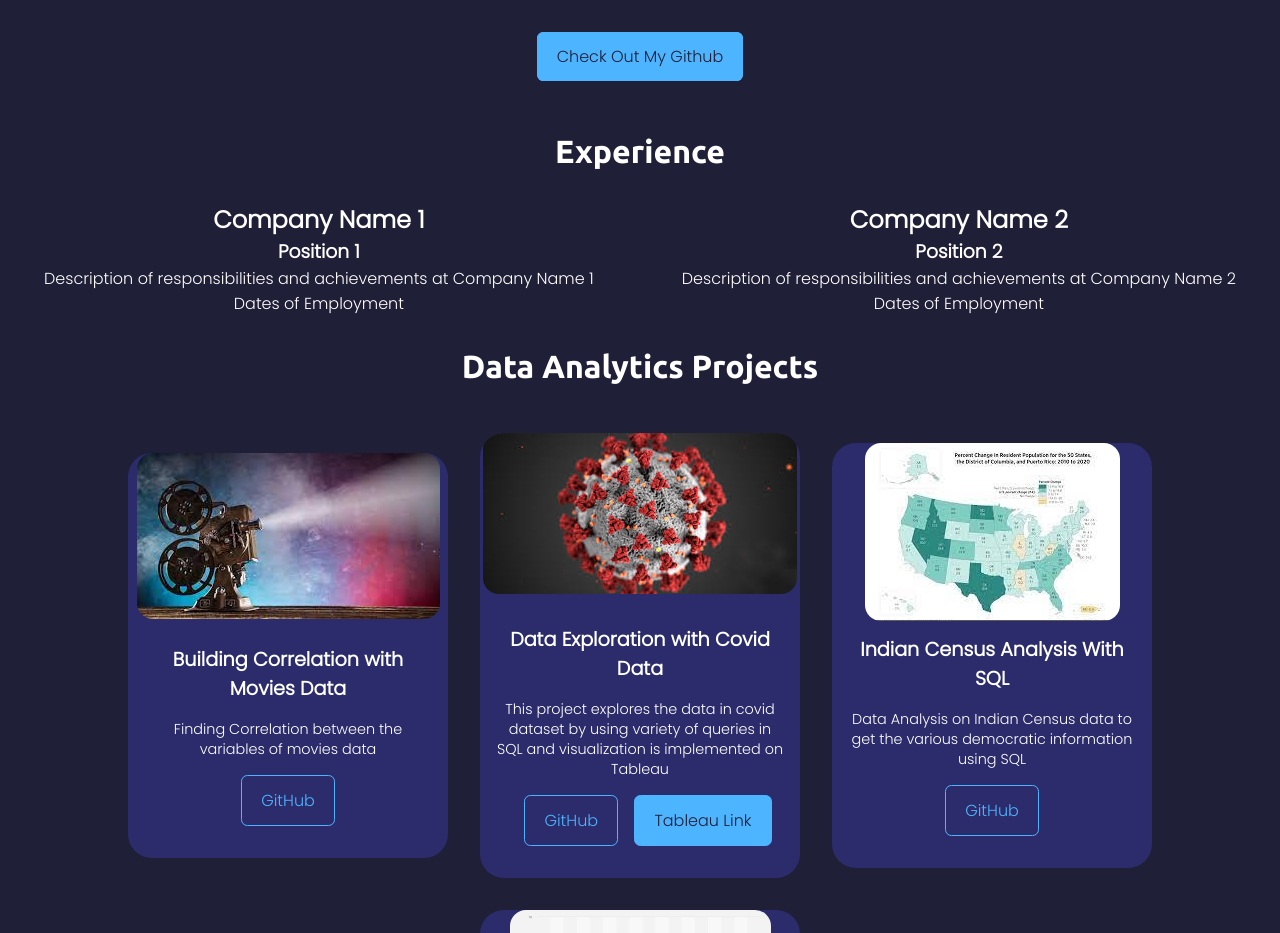
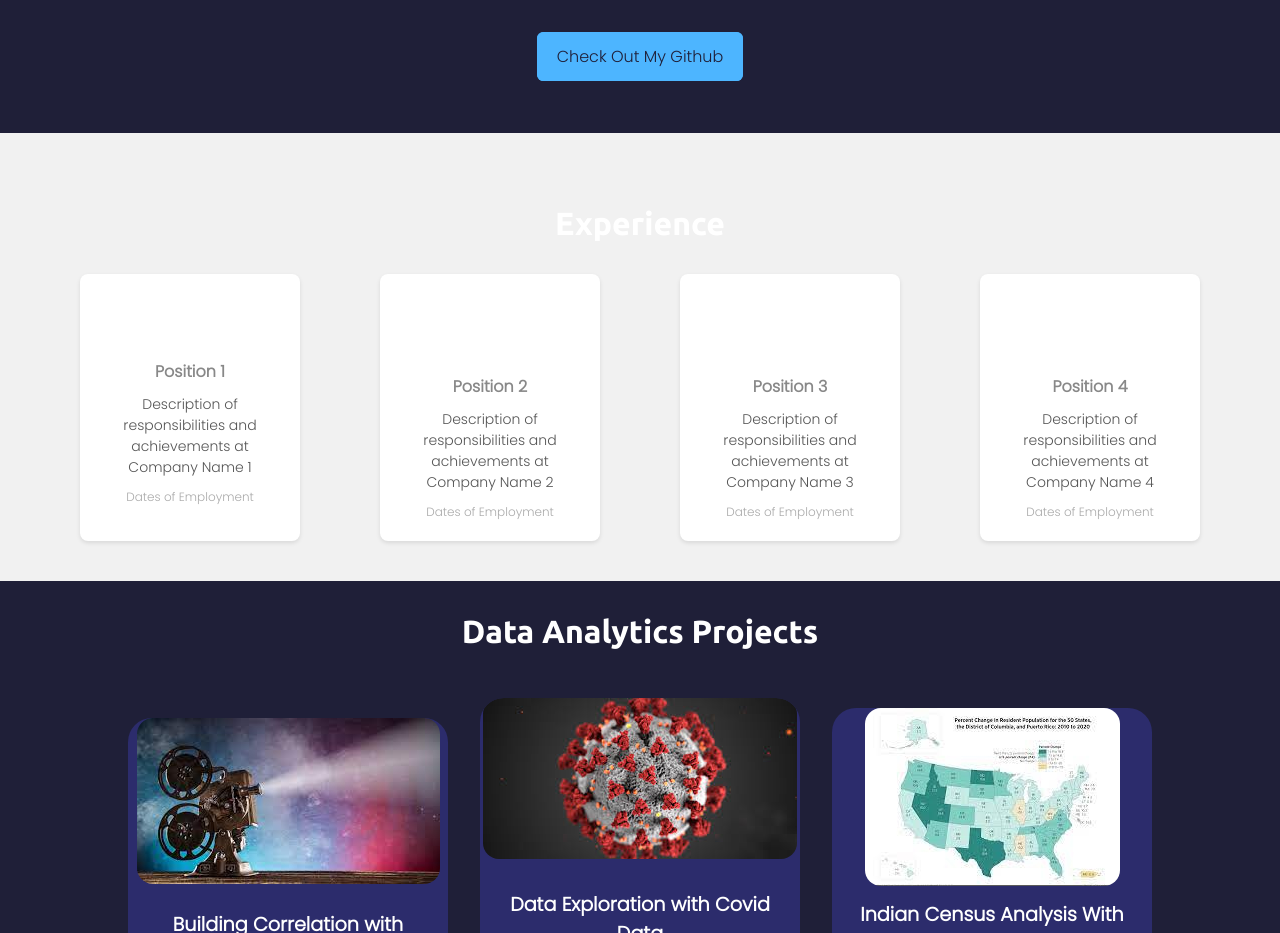
Before and after one commit to shrpadma2/shrpadma.github.io, a plain HTML site: page index.html in a window 1280 px wide. Shown: the part 1760-2693 px from the top of the page. Drawn offline with Linux system fonts and the light colour scheme.

Commit message:
Update index.html

```diff
--- a/index.html
+++ b/index.html
@@ -166,8 +166,64 @@
             <p class="t-white poppins">Description of responsibilities and achievements at Company Name 2</p>
             <span class="t-white poppins">Dates of Employment</span>
         </div>
+        <div class="experience-item flex f-col s-center items-center">
+            <h2 class="t-white poppins">Company Name 3</h2>
+            <h3 class="t-white poppins">Position 3</h3>
+            <p class="t-white poppins">Description of responsibilities and achievements at Company Name 3</p>
+            <span class="t-white poppins">Dates of Employment</span>
+        </div>
+        <div class="experience-item flex f-col s-center items-center">
+            <h2 class="t-white poppins">Company Name 4</h2>
+            <h3 class="t-white poppins">Position 4</h3>
+            <p class="t-white poppins">Description of responsibilities and achievements at Company Name 4</p>
+            <span class="t-white poppins">Dates of Employment</span>
+        </div>
     </div>
 </section>
+
+<style>
+    #experience {
+        background-color: #f1f1f1;
+        padding: 40px;
+    }
+
+    .experience-container {
+        margin-top: 30px;
+    }
+
+    .experience-item {
+        background-color: #fff;
+        padding: 20px;
+        border-radius: 8px;
+        box-shadow: 0 2px 4px rgba(0, 0, 0, 0.1);
+        width: 220px;
+        text-align: center;
+    }
+
+    .experience-item h2 {
+        font-size: 20px;
+        margin-top: 10px;
+    }
+
+    .experience-item h3 {
+        font-size: 16px;
+        margin-top: 10px;
+        color: #888;
+    }
+
+    .experience-item p {
+        font-size: 14px;
+        margin-top: 10px;
+        color: #555;
+    }
+
+    .experience-item span {
+        font-size: 12px;
+        margin-top: 10px;
+        color: #aaa;
+    }
+</style>
+
 
 
 
```
Lines whose indentation alone changed are shown as unchanged.
